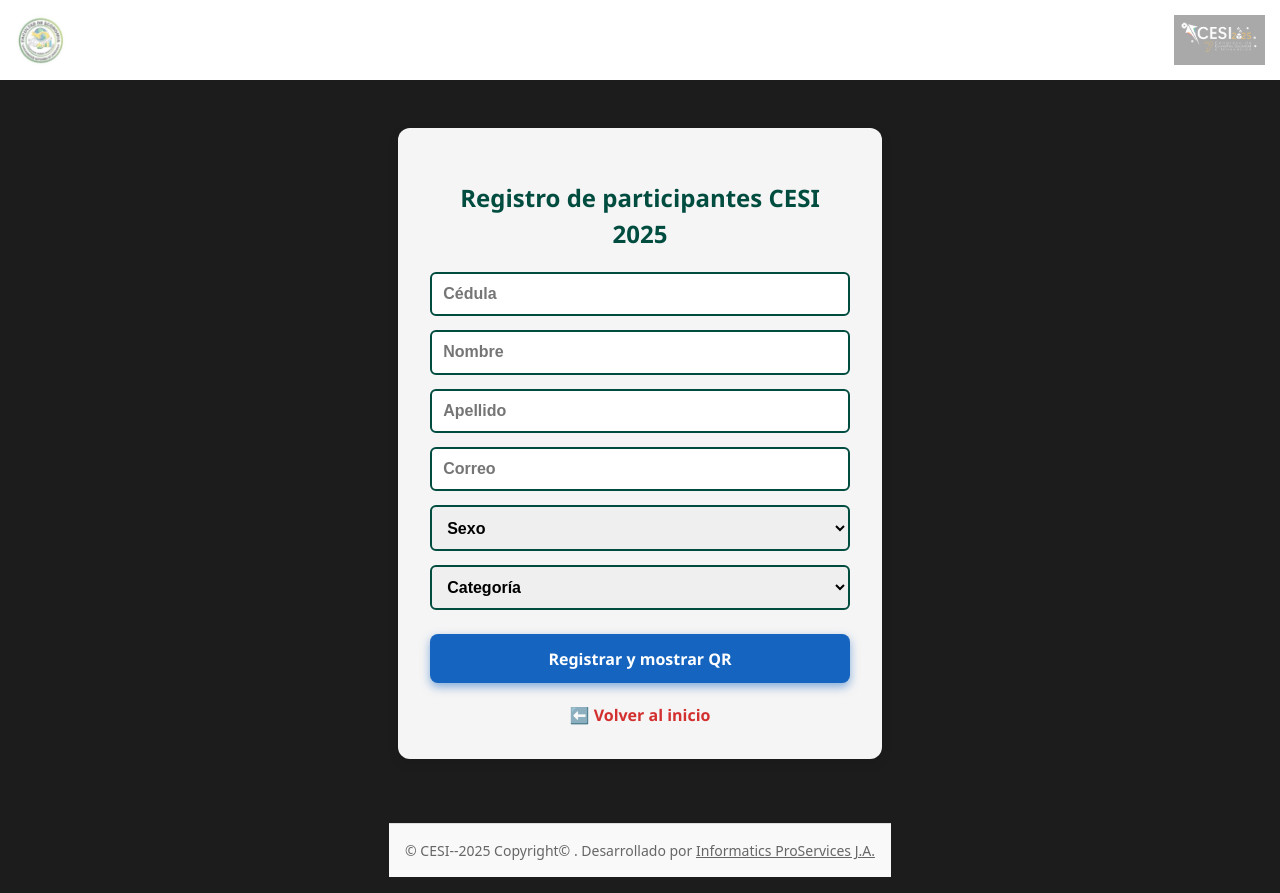
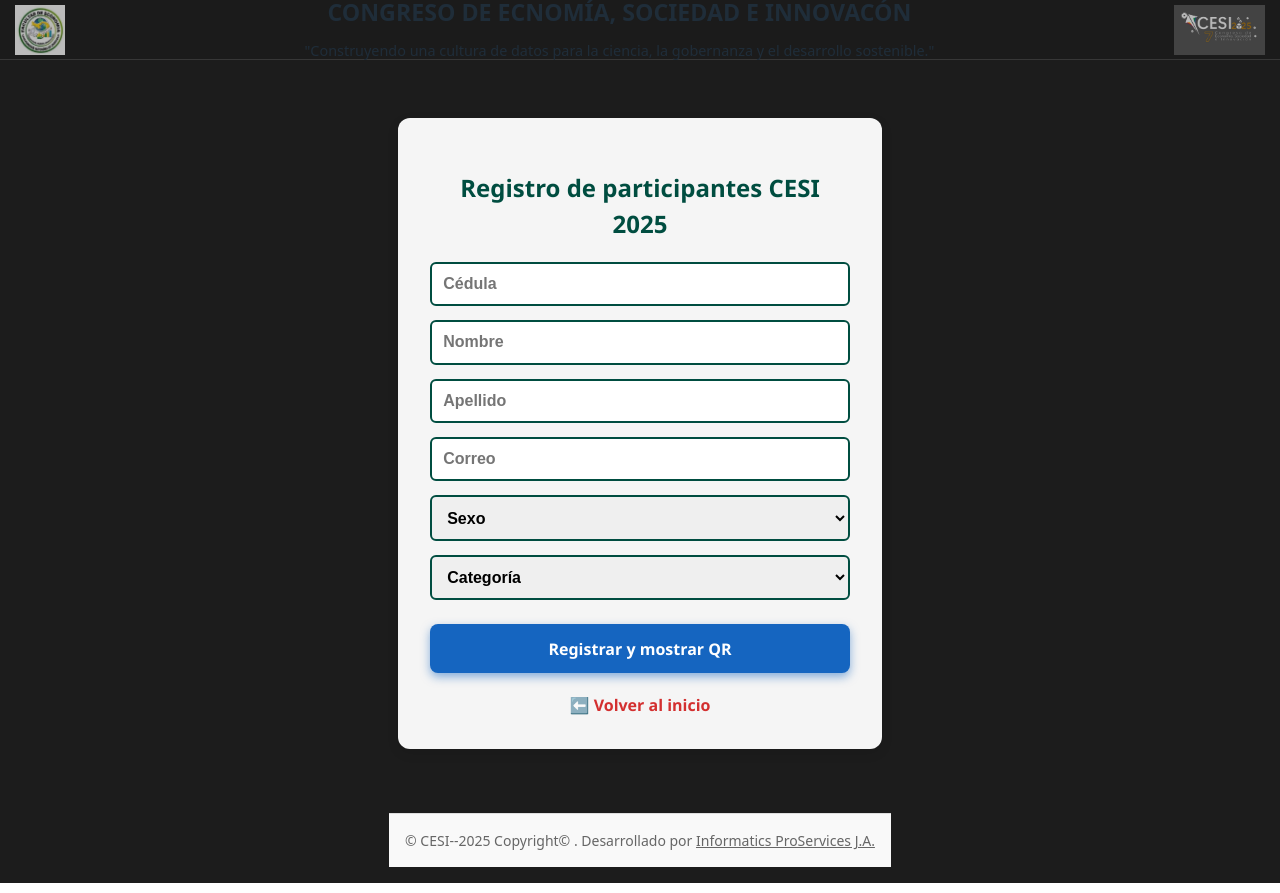
Before and after one commit to Informaticspro/cesi-asistencia, a React (Vite) app: page /registrar in a window 1280 px wide. Built offline with nearby package versions, Linux system fonts and the light colour scheme.

Commit message:
PROBANDO DISEÑO

```diff
--- a/src/App.jsx
+++ b/src/App.jsx
@@ -34,38 +34,55 @@ function AppWrapper() {
     return () => window.removeEventListener("resize", checkMobile);
   }, []);
 
-  const logoBaseStyle = {
+ const logoBaseStyle = {
     position: "fixed",
-    top: 15,
-    opacity: 0.5,
+    top: 0,
+    opacity: 0.7,
     pointerEvents: "none",
     userSelect: "none",
     zIndex: 9999,
+    backgroundColor: "#1c1c1c",
+    height: isMobile ? 40 : 60,
+    display: "flex",
+    alignItems: "center",
+    width: "100%",
+    padding: "0 15px",
+    boxSizing: "border-box",
+    justifyContent: "space-between",
+    borderBottom: "1px solid #444",
   };
 
-  return (
+ return (
     <Router>
-      <div style={{ width: "100%", position: "fixed", top: 0, left: 0, zIndex: 1000 }}>
+      {/* Header fijo con logos y fondo oscuro */}
+      <div style={logoBaseStyle}>
         <img
           src={logoUnachi}
           alt="Logo UNACHI"
-          style={{
-            ...logoBaseStyle,
-            left: 15,
-            height: isMobile ? 30 : 50,
-          }}
+          style={{ height: isMobile ? 30 : 50 }}
         />
+          <div
+    style={{
+      textAlign: "center",
+      flexGrow: 1,
+      fontSize: isMobile ? "0.35rem" : "1.45rem",
+      fontWeight: "bold",
+    }}
+  >
+    CONGRESO DE ECNOMÍA, SOCIEDAD E INNOVACÓN <br />
+    <span style={{ fontWeight: "normal", fontSize: isMobile ? "0.55rem" : "0.9rem" }}>
+      "Construyendo una cultura de datos para la ciencia, la gobernanza y el desarrollo sostenible."
+    </span>
+  </div>
         <img
           src={logoCongreso}
           alt="Logo Congreso"
-          style={{
-            ...logoBaseStyle,
-            right: 15,
-            height: isMobile ? 30 : 50,
-          }}
+          style={{ height: isMobile ? 30 : 50 }}
         />
       </div>
-      <div style={{ paddingTop: isMobile ? 60 : 80 }}>
+
+      {/* Contenido principal con padding para no quedar oculto tras el header */}
+      <div style={{ paddingTop: isMobile ? 50 : 70, backgroundColor: "#1c1c1c", minHeight: "100vh", margin: 0 }}>
         <App />
       </div>
     </Router>
```
